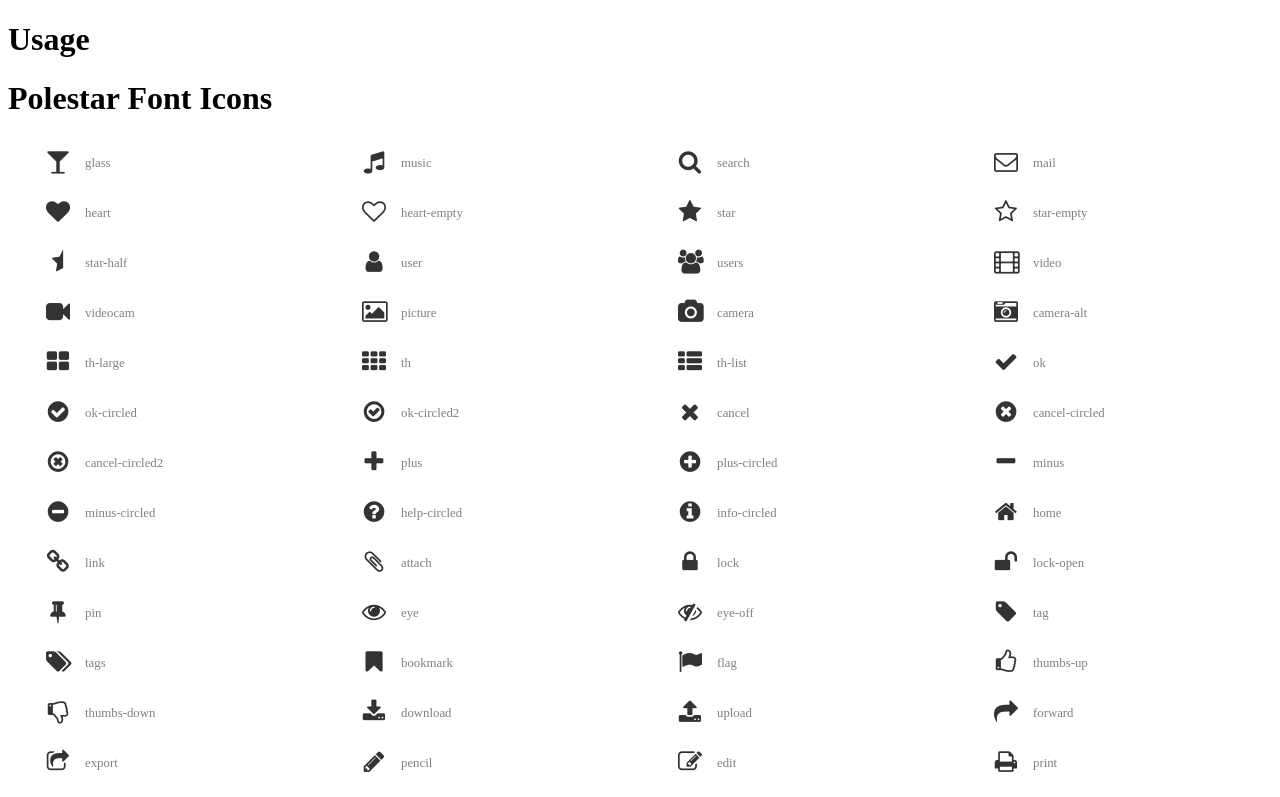
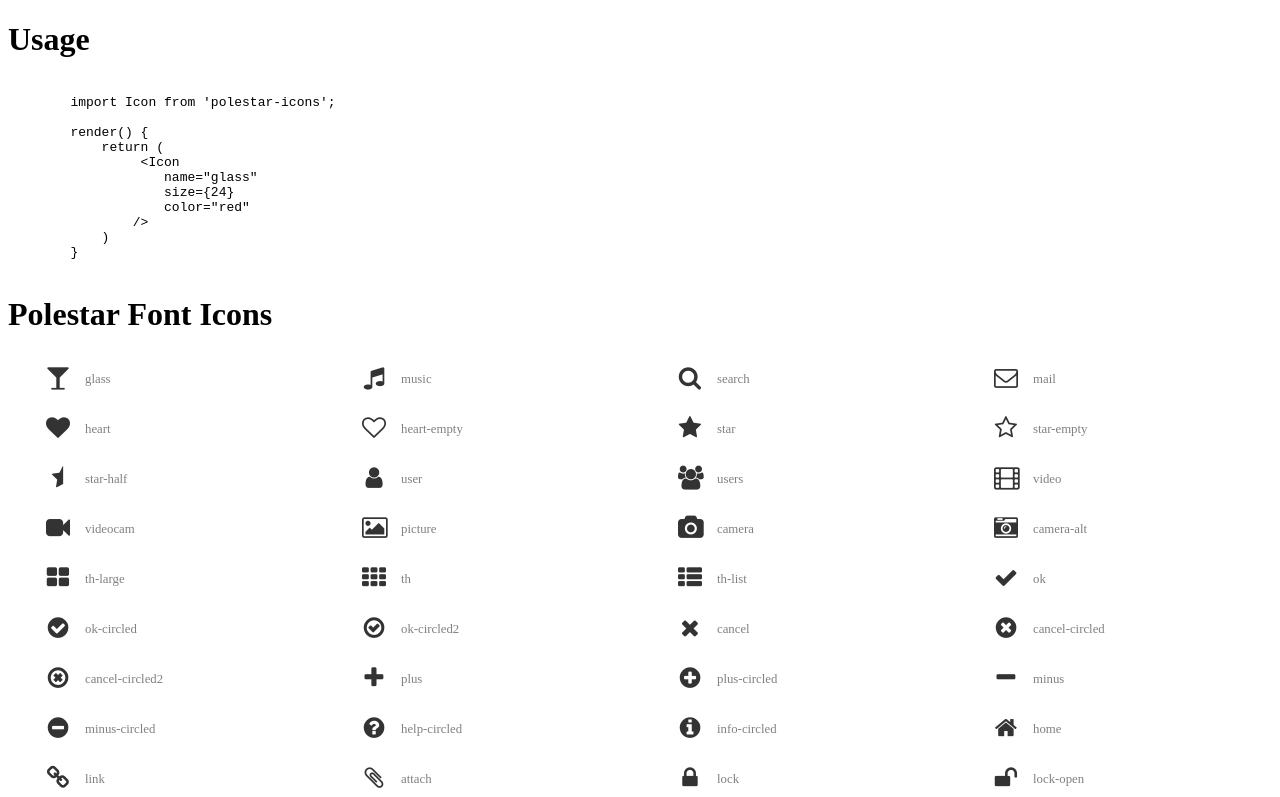
Before and after one commit to nkiateam/polestar-icons, a React app: page / in a window 1280 px wide. Shown: the top 797 px of the page. Built offline with nearby package versions, Linux system fonts and the light colour scheme; the HTML template or start-up script is replaced by a standard one.

Commit message:
0.9.11 Usage 변경

```diff
--- a/package.json
+++ b/package.json
@@ -1,7 +1,7 @@
 {
   "name": "polestar-icons",
   "author": "NKIA",
-  "version": "0.9.10",
+  "version": "0.9.11",
   "description": "Polestar UI Icons",
   "main": "./lib/index.js",
   "keywords": [
--- a/src/Example/Example.js
+++ b/src/Example/Example.js
@@ -3,16 +3,39 @@
 import ImageIcon from './ImageIcon';
 
 class Example extends React.Component {
+
+    renderUsage = () => {
+        const usage = `
+        import Icon from 'polestar-icons';
+
+        render() {
+            return (
+                 <Icon
+                    name="glass"
+                    size={24}
+                    color="red"
+                />
+            )
+        }
+        `;
+        return (
+            <div>
+                <h1>Usage</h1>
+                <pre>{usage}</pre>
+            </div>
+        );
+    };
+
+    renderFontIcons = () => <FontIcon />;
+
+    renderImageIcons = () => <ImageIcon />;
+
     render() {
         return (
             <div>
-                <div>
-                    <h1 className="__ps-font-icon-title__">
-                        Usage&nbsp;
-                    </h1>
-                </div>
-                <FontIcon />
-                <ImageIcon />
+                {this.renderUsage()}
+                {this.renderFontIcons()}
+                {this.renderImageIcons()}
             </div>
         );
     }
```
